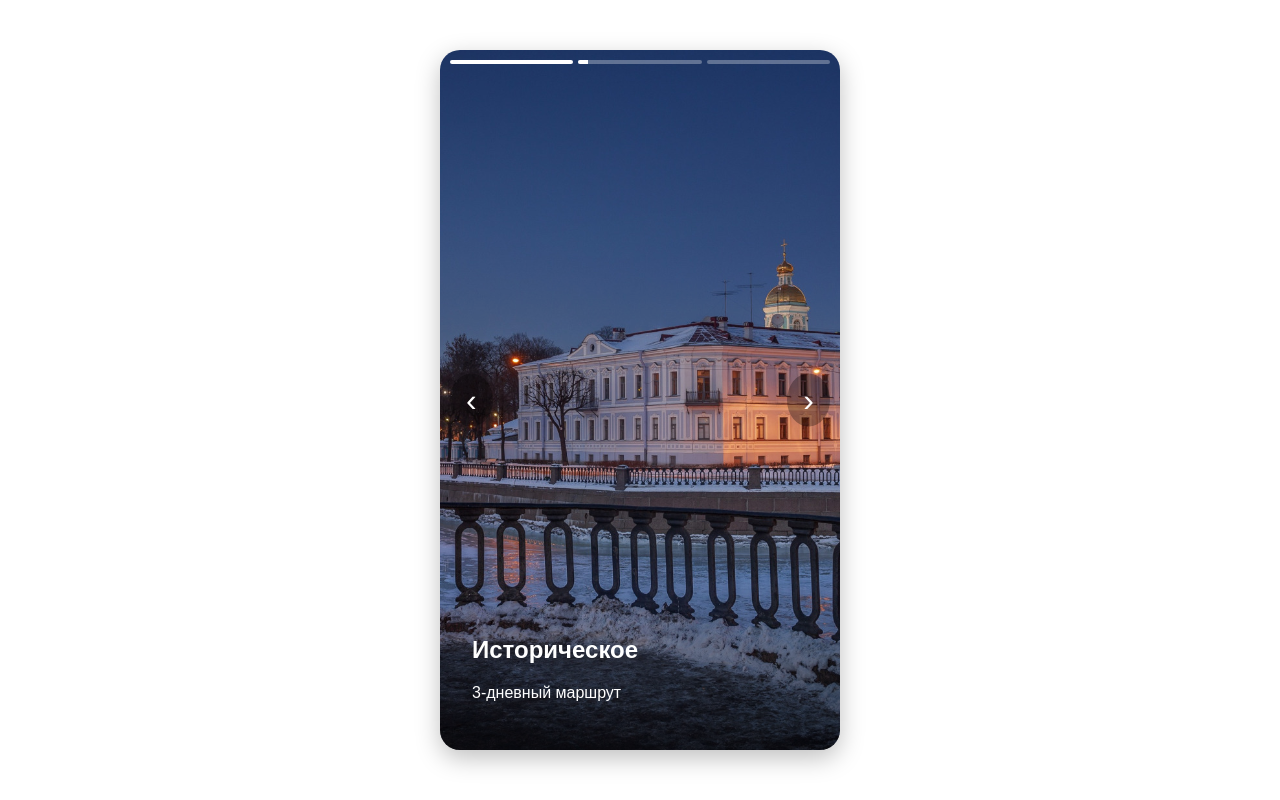
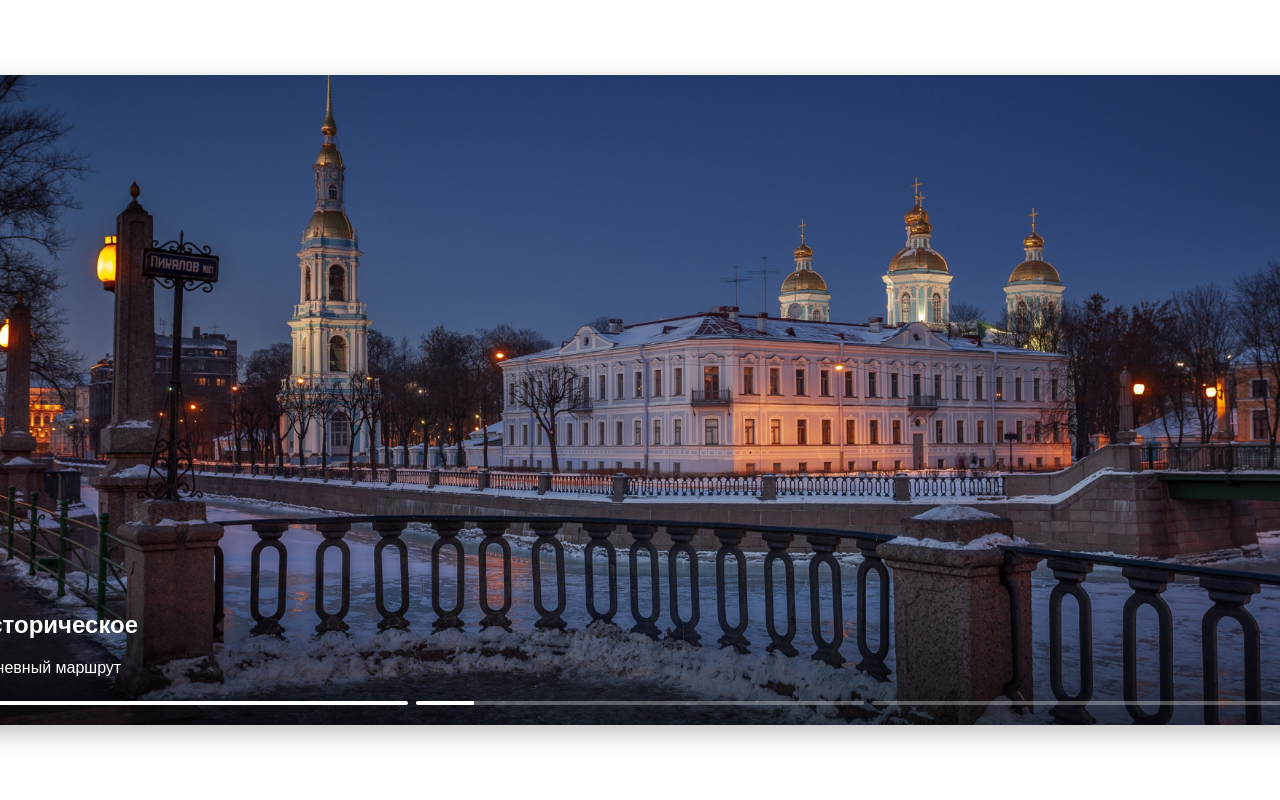
Before and after one commit to WAY-Travel-Guide/way-travel-planner, a React (Vite) app in the folder frontend/: page / in a window 1280 px wide. Built offline with nearby package versions, Linux system fonts and the light colour scheme.

Commit message:
Сделана карусель с кликабельными прогресс-барами и хорошим масштабированием. Размеры заданы в пикселях, мобилка не учитана. Хедер как компонент не включен.

```diff
--- a/frontend/src/widgets/tile-background/TileBackground.css
+++ b/frontend/src/widgets/tile-background/TileBackground.css
@@ -1,7 +1,7 @@
 .story-carousel {
   position: relative;
-  width: 400px;
-  height: 700px;
+  width: 1400px;
+  height: 650px;
   border-radius: 20px;
   overflow: hidden;
   margin: 2rem auto;
@@ -29,19 +29,22 @@
 
 .progress-bars {
   position: absolute;
-  top: 10px;
-  left: 10px;
-  right: 10px;
+  bottom: 20px;
+  left: 0;
+  right: 0;
   display: flex;
-  gap: 5px;
+  gap: 8px; /* промежуток между полосками */
   z-index: 5;
+  justify-content: space-between; /* равномерное распределение по всей ширине */
+  padding: 0 20px; /* небольшой отступ от краёв */
+  box-sizing: border-box;
 }
 
 .progress-bar {
-  flex: 1;
+  flex: 1; /* каждая полоса занимает равную долю */
   height: 4px;
   background: rgba(255, 255, 255, 0.3);
-  border-radius: 2px;
+  border-radius: 3px;
   overflow: hidden;
 }
 
@@ -78,30 +81,3 @@
 
 .nav.left { left: 10px; }
 .nav.right { right: 10px; }
-
-/*Код с хорошим мастабированием, но несовпадающим размером окна
-Оставляю на будущее, воможно пригодится
-/*
-.form-wrapper {
-  position: relative;
-  width: clamp(400px, 60vw, 1000px);
-  aspect-ratio: 16 / 9;
-  margin: 5vh auto;
-  border-radius: 2rem;
-  overflow: hidden;
-  mask-image: radial-gradient(circle, white 99%, transparent 100%);
-  -webkit-mask-image: radial-gradient(circle, white 99%, transparent 100%);
-}
-
-.form-background {
-  position: absolute;
-  top: -2%;
-  left: -2%;
-  width: 104%;
-  height: 104%;
-  background: url('../../../public/images/bg1.jpg') center / cover no-repeat;
-  transform-origin: center;
-  transition: transform 0.3s ease-out;
-  will-change: transform;
-}
-*/
--- a/frontend/src/widgets/tile-background/TileBackground.jsx
+++ b/frontend/src/widgets/tile-background/TileBackground.jsx
@@ -1,71 +1,92 @@
 /**
  * @fileoverview
- * Плиточка с каруселью картинок и информации (TileBackground) для home-page.
- * Позволяет листать слайды с фотографиями и названиями городов.
- * Добавляет анимацию и визуальные стрелки для навигации.
- *
- * @description
- * TileBackground — React-компонент, реализующий слайдер (carousel) с изображениями, подписями и описаниями.
- * Предназначен для визуального оформления страниц и привлечения внимания пользователя.
- * Слайды пролистываются стрелками, плавно анимируются при смене.
- * В верхней части есть быстрые ссылки: "Отзывы", "Контакты", "Помощь".
- * Реализована карулесь в формате "плиточки".
- * @module PictureSwapper
+ * Компонент TileBackground — это интерактивная карусель (слайдер) с фоновыми изображениями.
+ * Каждый слайд содержит картинку, название и описание.
+ * Реализована анимация автопрокрутки и визуальные индикаторы прогресса.
+ * Пользователь может переключать слайды стрелками вручную.
  */
-/*
-useState - хранение состояния (текущий слайд и прогресс)
-useEffect - запуск побочных эффектов
-useRef - хранение ссылки на интервал
-*/
+
 import React, { useState, useRef, useEffect } from "react";
 import "./TileBackground.css";
-import BackgroundImage from "../../../public/images/bg1.jpg";
+import BackgroundImage from "../../../public/images/bg1.jpg"; // Пример фона (можно не использовать)
 
 /**
- * Slides - Список слайдов для карусели.
- * duration - Время на один слайд в миллисекундах (базово даем 5 секунд)
- * @type
+ * Компонент TileBackground
+ *
+ * @param {Array} slides - Массив объектов со слайдами. Каждый объект должен содержать:
+ *   { image: "url", label: "Название", description: "Описание" }
+ * @param {number} duration - Время показа одного слайда (в миллисекундах), по умолчанию 5000 мс = 5 секунд.
  */
-const TileBackground = ({ slides = [], duration = 5000 }) => {
+const TileBackground = ({ slides = [], duration = 7000 }) => {
+  /**
+   * current — индекс текущего слайда, который сейчас отображается.
+   * progress — процент заполнения текущей полоски прогресса (0–100).
+   */
   const [current, setCurrent] = useState(0);
   const [progress, setProgress] = useState(0);
+
+  /**
+   * intervalRef — ссылка (ref) на активный таймер (setInterval).
+   * Через ref мы можем очистить его при размонтировании или смене слайда.
+   */
   const intervalRef = useRef(null);
 
+  /*
+   * useEffect срабатывает при каждом изменении `current`, `slides` или `duration`.
+   * Он запускает новый интервал, который обновляет прогресс текущего слайда.
+   */
   useEffect(() => {
+    // Если слайдов нет, ничего не делаем
     if (!slides.length) return;
 
+    // Сброс прогресса при смене слайда
     setProgress(0);
+
+    // Фиксируем момент начала текущего слайда
     const startTime = Date.now();
 
+    // Создаём интервал, который будет каждые 100 мс обновлять прогресс
     intervalRef.current = setInterval(() => {
-      const elapsed = Date.now() - startTime;
-      const percent = Math.min((elapsed / duration) * 100, 100);
+      const elapsed = Date.now() - startTime; // сколько времени прошло
+      const percent = Math.min((elapsed / duration) * 100, 100); // вычисляем процент заполнения
       setProgress(percent);
 
+      // Когда процент достиг 100 — переходим на следующий слайд
       if (percent >= 100) {
-        clearInterval(intervalRef.current);
-        nextSlide();
+        clearInterval(intervalRef.current); // очищаем текущий таймер
+        nextSlide(); // вызываем функцию перехода
       }
-    }, 100);
+    }, 100); // обновляем каждые 0.1 секунды для плавности
 
+    // Возвращаем "чистильщик" — очистку таймера при размонтировании или смене слайда
     return () => clearInterval(intervalRef.current);
-  }, [current, slides, duration]);
+  }, [current, slides, duration]); // зависим от текущего слайда и длительности
 
+  /**
+   * Переход на следующий слайд.
+   * Используется остаток от деления (%) — чтобы при достижении конца массива возвращаться к началу.
+   */
   const nextSlide = () => {
     setCurrent((prev) => (prev + 1) % slides.length);
   };
 
+  /**
+   * Переход на предыдущий слайд.
+   * (prev - 1 + slides.length) гарантирует, что индекс не станет отрицательным.
+   */
   const prevSlide = () => {
     setCurrent((prev) => (prev - 1 + slides.length) % slides.length);
   };
 
+  // Если слайдов нет — показываем заглушку
   if (!slides.length) return <div className="story-carousel">Нет слайдов</div>;
 
+  // Деструктурируем текущий слайд
   const { image, label, description } = slides[current];
 
   return (
     <div className="story-carousel">
-      {/* Слайд */}
+      {/* ======= Основной слайд ======= */}
       <div
         className="story-background"
         style={{ backgroundImage: `url(${image})` }}
@@ -76,29 +97,45 @@ const TileBackground = ({ slides = [], duration = 5000 }) => {
         </div>
       </div>
 
-      {/* Прогресс-бары */}
+      {/* ======= Прогресс-бары ======= */}
           <div className="progress-bars">
       {slides.map((_, i) => (
-          <div key={i} className="progress-bar">
+        <div
+          key={i}
+          className="progress-bar"
+          onClick={() => setCurrent(i)} //  добавили кликабельность
+          style={{ cursor: "pointer" }} //  чтобы видно было, что элемент кликабельный
+        >
           <div
             className={`progress-fill ${
-                i < current ? "filled" : i === current ? "active" : ""
+              i < current
+                ? "filled"
+                : i === current
+                ? "active"
+                : ""
             }`}
             style={i === current ? { width: `${progress}%` } : {}}
           ></div>
         </div>
       ))}
     </div>
-
-      {/* Кнопки */}
-      <button className="nav left" onClick={prevSlide}>
-        ‹
-      </button>
-      <button className="nav right" onClick={nextSlide}>
-        ›
-      </button>
     </div>
   );
 };
 
-export {TileBackground};
+// Экспорт компонента
+export { TileBackground };
+
+
+
+/*
+{/* ======= Кнопки навигации =======
+      <button className="nav left" onClick={prevSlide}>
+        ‹ {/* Левая стрелка }
+      </button>
+      <button className="nav right" onClick={nextSlide}>
+        › {/* Правая стрелка }
+      </button>
+
+
+}*/
```
Lines whose indentation alone changed are shown as unchanged.
